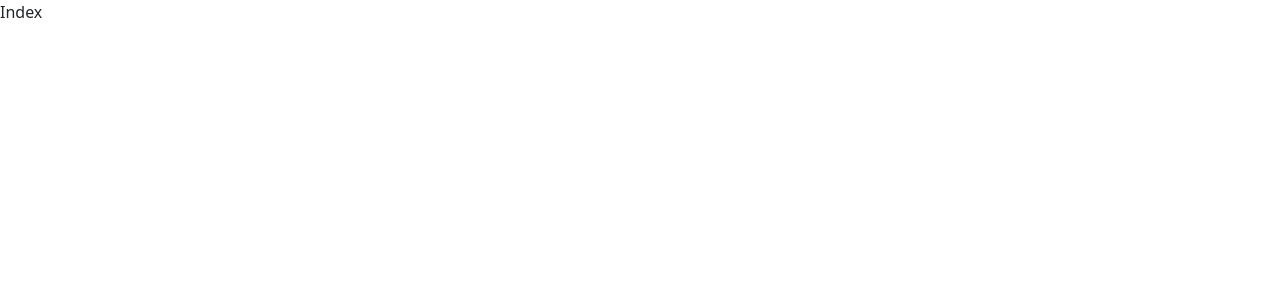
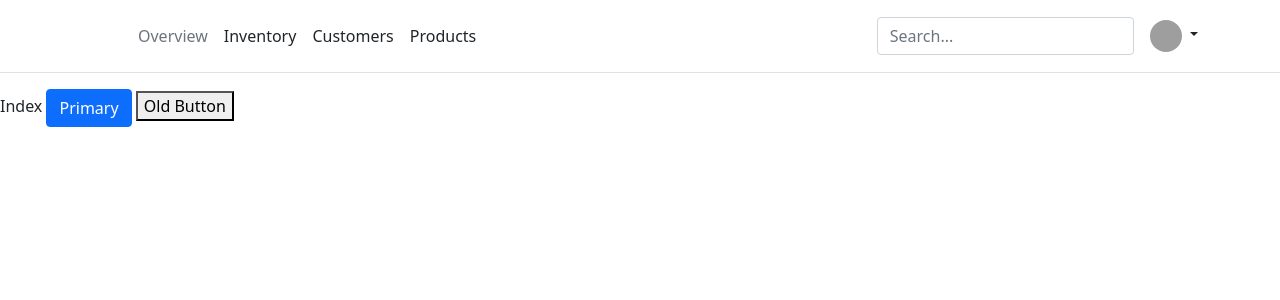
Before and after one commit to Cheersupzoo/flyeazy, a PHP site: page / in a window 1280 px wide. Before the commit the part shown is almost empty. Shown: the top 300 px of the page. Run offline with PHP 8.4, Linux system fonts and the light colour scheme; grey boxes are pictures that could not be loaded.

Commit message:
Add header in index

```diff
--- a/index.php
+++ b/index.php
@@ -1,5 +1,6 @@
 <!DOCTYPE html>
 <html lang="en">
+
 <head>
 
     <title>FlyEazy</title>
@@ -7,7 +8,48 @@
     include 'head.php'
     ?>
 </head>
+
 <body>
+    <header class="p-3 mb-3 border-bottom">
+        <div class="container">
+            <div class="d-flex flex-wrap align-items-center justify-content-center justify-content-lg-start">
+                <a href="/" class="d-flex align-items-center mb-2 mb-lg-0 text-dark text-decoration-none">
+                    <svg class="bi me-2" width="40" height="32" role="img" aria-label="Bootstrap">
+                        <use xlink:href="#bootstrap"></use>
+                    </svg>
+                </a>
+
+                <ul class="nav col-12 col-lg-auto me-lg-auto mb-2 justify-content-center mb-md-0">
+                    <li><a href="#" class="nav-link px-2 link-secondary">Overview</a></li>
+                    <li><a href="#" class="nav-link px-2 link-dark">Inventory</a></li>
+                    <li><a href="#" class="nav-link px-2 link-dark">Customers</a></li>
+                    <li><a href="#" class="nav-link px-2 link-dark">Products</a></li>
+                </ul>
+
+                <form class="col-12 col-lg-auto mb-3 mb-lg-0 me-lg-3">
+                    <input type="search" class="form-control" placeholder="Search..." aria-label="Search">
+                </form>
+
+                <div class="dropdown text-end">
+                    <a href="#" class="d-block link-dark text-decoration-none dropdown-toggle" id="dropdownUser1" data-bs-toggle="dropdown" aria-expanded="false">
+                        <img src="https://github.com/mdo.png" alt="mdo" width="32" height="32" class="rounded-circle">
+                    </a>
+                    <ul class="dropdown-menu text-small" aria-labelledby="dropdownUser1">
+                        <li><a class="dropdown-item" href="#">New project...</a></li>
+                        <li><a class="dropdown-item" href="#">Settings</a></li>
+                        <li><a class="dropdown-item" href="#">Profile</a></li>
+                        <li>
+                            <hr class="dropdown-divider">
+                        </li>
+                        <li><a class="dropdown-item" href="#">Sign out</a></li>
+                    </ul>
+                </div>
+            </div>
+        </div>
+    </header>
     Index
+    <button type="button" class="btn btn-primary">Primary</button>
+    <button>Old Button</button>
 </body>
+
 </html>
```
